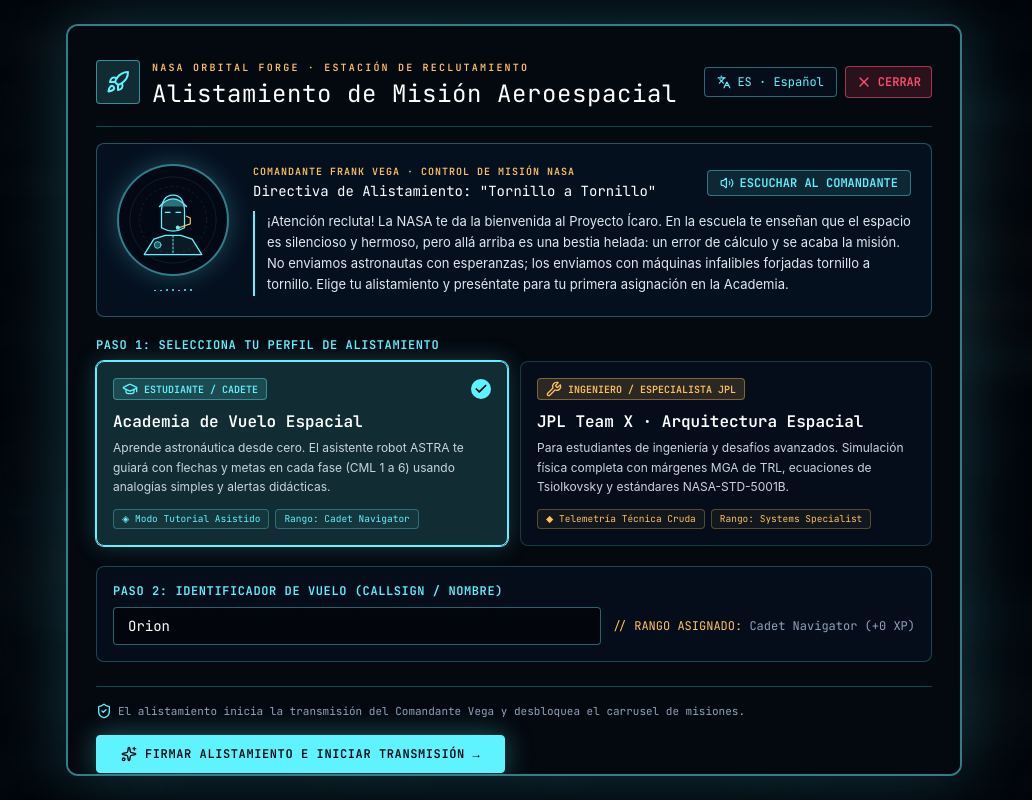
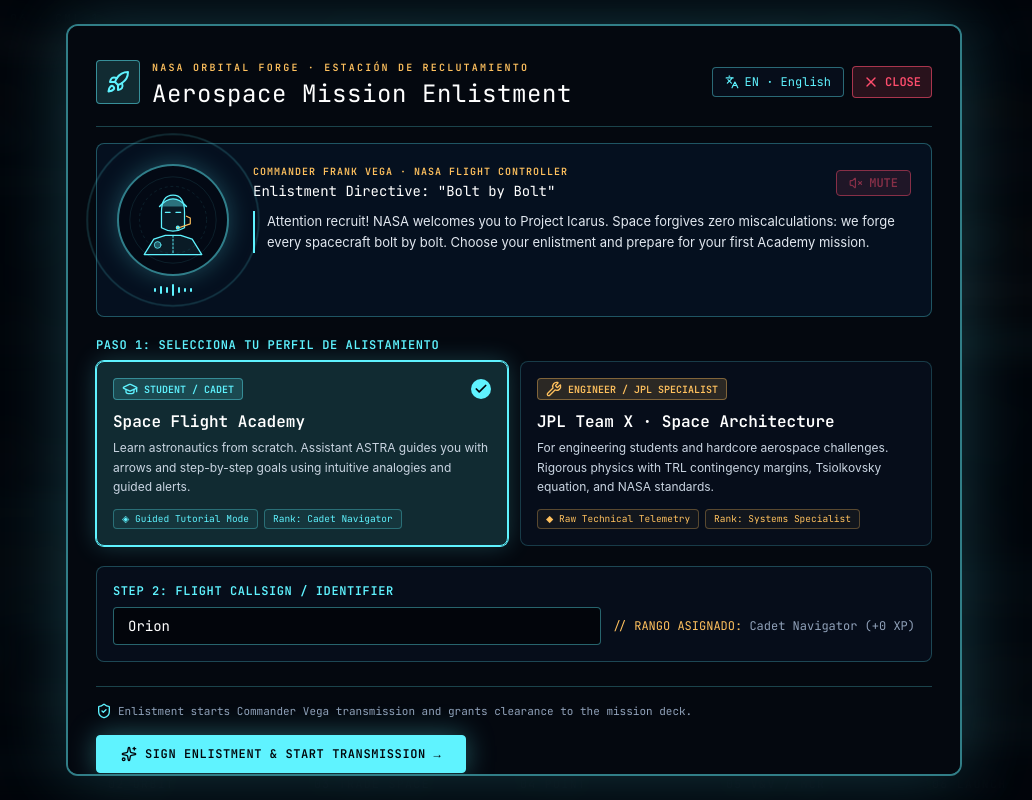
Before and after one commit to xthehugo/nasa-mission-game, a React (Vite) app: page / in a window 1280 px wide. Shown: the whole page, without its empty margins (126-1158 px from the left). Built offline with nearby package versions, Linux system fonts and the light colour scheme.

Commit message:
fix(flow,audio): default to english, auto-play commander enlistment voice, suppress background hud speech during recruitment, and auto-start cinematic text and voice

```diff
--- a/src/components/CommanderHudBanner.tsx
+++ b/src/components/CommanderHudBanner.tsx
@@ -54,6 +54,7 @@ export function CommanderHudBanner() {
     oxidizerFillPercent,
     reducedMotion,
     soundEnabled,
+    hasCompletedOnboarding,
     openCinematic,
     setPhase,
     setLevel1TutorialStep,
@@ -197,7 +198,7 @@ export function CommanderHudBanner() {
 
   // Speak Commander Vega / Director Rostova instruction when cutscene closes or tutorial step advances
   useEffect(() => {
-    if (activeCinematicId || !soundEnabled) {
+    if (!hasCompletedOnboarding || activeCinematicId || !soundEnabled) {
       stopCharacterVoice();
       return;
     }
@@ -226,7 +227,7 @@ export function CommanderHudBanner() {
       window.clearTimeout(safetyWatchdog);
       setIsSpeaking(false);
     };
-  }, [activeCinematicId, currentSpeechKey, isCadet, language, soundEnabled, vegaText]);
+  }, [activeCinematicId, currentSpeechKey, hasCompletedOnboarding, isCadet, language, soundEnabled, vegaText]);
 
   const chapterBadge =
     storyChapter === 'FREE_SANDBOX'
--- a/src/components/CommanderOnboardingModal.tsx
+++ b/src/components/CommanderOnboardingModal.tsx
@@ -1,4 +1,4 @@
-import { useState, useEffect, useCallback } from 'react';
+import { useState, useEffect, useCallback, useRef } from 'react';
 import { motion, AnimatePresence } from 'framer-motion';
 import {
   GraduationCap,
@@ -100,6 +100,7 @@ function OnboardingContent() {
     experienceMode === 'JPL_ENGINEER' ? engineerName : cadetName
   );
   const [isSpeaking, setIsSpeaking] = useState(false);
+  const isTransitioningToCinematicRef = useRef(false);
 
   const isEs = language === 'es';
 
@@ -123,14 +124,35 @@ function OnboardingContent() {
     );
   };
 
+  // Auto-play Commander Frank Vega's Enlistment Directive when the recruitment station opens
   useEffect(() => {
+    let mounted = true;
+    const timer = window.setTimeout(() => {
+      if (!mounted) return;
+      setIsSpeaking(true);
+      speakCharacterLine(
+        vegaSpeech,
+        language,
+        'VEGA',
+        soundEnabled,
+        () => {
+          if (mounted) setIsSpeaking(false);
+        }
+      );
+    }, 350);
+
     return () => {
-      stopCharacterVoice();
+      mounted = false;
+      window.clearTimeout(timer);
+      if (!isTransitioningToCinematicRef.current) {
+        stopCharacterVoice();
+      }
     };
-  }, []);
+  }, [language, soundEnabled, vegaSpeech]);
 
   const handleClose = useCallback(() => {
     stopCharacterVoice();
+    isTransitioningToCinematicRef.current = true;
     playHoloTone('STEP', soundEnabled);
     const mode: ExperienceMode = selectedRole === 'STUDENT' ? 'CADET' : 'JPL_ENGINEER';
     const cleanCallsign = draftCallsign.trim() || (selectedRole === 'STUDENT' ? 'Orion' : 'Vanguard');
@@ -157,6 +179,7 @@ function OnboardingContent() {
     unlockAudioContext();
     playHoloTone('STAR', soundEnabled);
     stopCharacterVoice();
+    isTransitioningToCinematicRef.current = true;
     const mode: ExperienceMode = selectedRole === 'STUDENT' ? 'CADET' : 'JPL_ENGINEER';
     const cleanCallsign = draftCallsign.trim() || (selectedRole === 'STUDENT' ? 'Orion' : 'Vanguard');
 
--- a/src/components/StoryCinematicModal.tsx
+++ b/src/components/StoryCinematicModal.tsx
@@ -1507,7 +1507,7 @@ export function StoryCinematicModal() {
           }
         },
       );
-    }, 120);
+    }, 35);
 
     const syncSubtitlesFromAudio = () => {
       if (cancelled) return;
@@ -1584,6 +1584,32 @@ export function StoryCinematicModal() {
           }
           setIsVoiceActive(false);
           return;
+        } else {
+          // Fallback pacing if audio stream is buffering or starting up
+          const elapsedSec = Math.max(0, (performance.now() - mutedStartMs) / 1000);
+          if (elapsedSec > 0.08) {
+            const progress = clamp((elapsedSec - 0.08) / estimatedDurationSec, 0, 1);
+            const charIdx = Math.min(
+              fullDialogue.length,
+              Math.floor(progress * fullDialogue.length),
+            );
+            voiceCharIndexRef.current = Math.max(voiceCharIndexRef.current, charIdx);
+
+            if (!reducedMotion && !forceLastCueRef.current && charIdx !== lastTyped) {
+              lastTyped = charIdx;
+              setTypedChars(charIdx);
+            }
+
+            if (progress >= 1) {
+              voiceCharIndexRef.current = fullDialogue.length;
+              if (lastTyped !== fullDialogue.length) {
+                lastTyped = fullDialogue.length;
+                setTypedChars(fullDialogue.length);
+              }
+              setIsVoiceActive(false);
+              return;
+            }
+          }
         }
       } else {
         const elapsedSec = Math.max(0, (performance.now() - mutedStartMs) / 1000);
--- a/src/store/uiSlice.ts
+++ b/src/store/uiSlice.ts
@@ -253,13 +253,13 @@ export function resolveTransitionCinematic(
 }
 
 export const createUISlice: StateCreator<UISlice, [], [], UISlice> = (set) => ({
-  language: 'es',
+  language: 'en',
   experienceMode: 'CADET',
   phase: 'CML_1',
   maxUnlockedLevel: 1,
   teamMode: 'SOLO',
   activeTeamRole: 'MISSION_LEAD',
-  missionStatement: DEFAULT_MISSION_STATEMENT_ES,
+  missionStatement: DEFAULT_MISSION_STATEMENT_EN,
   cubesatFormFactor: '3U',
   activeSubsystemTab: 'PAYLOAD',
   rightPanelTab: 'ANALYTICS',
```
